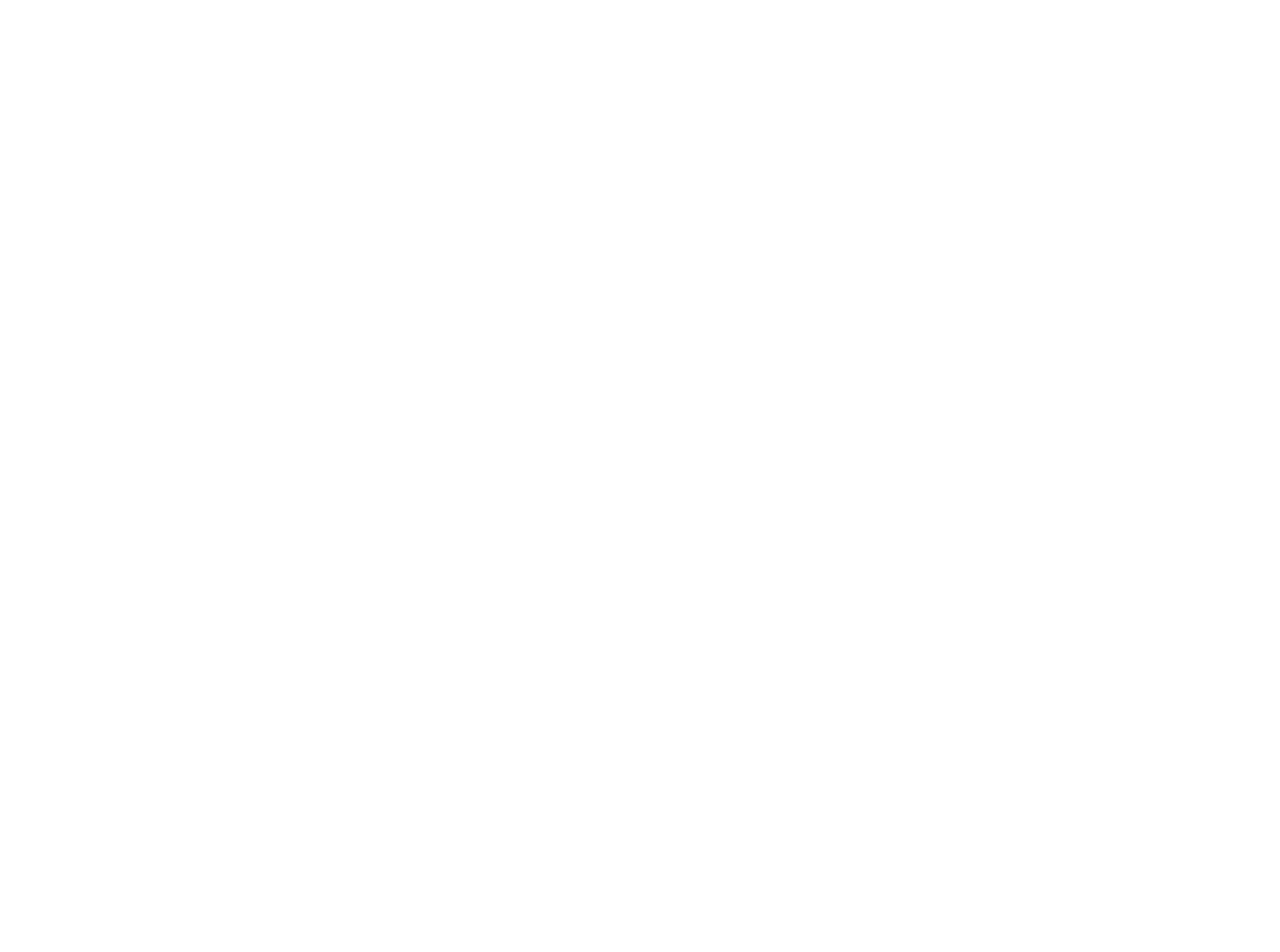
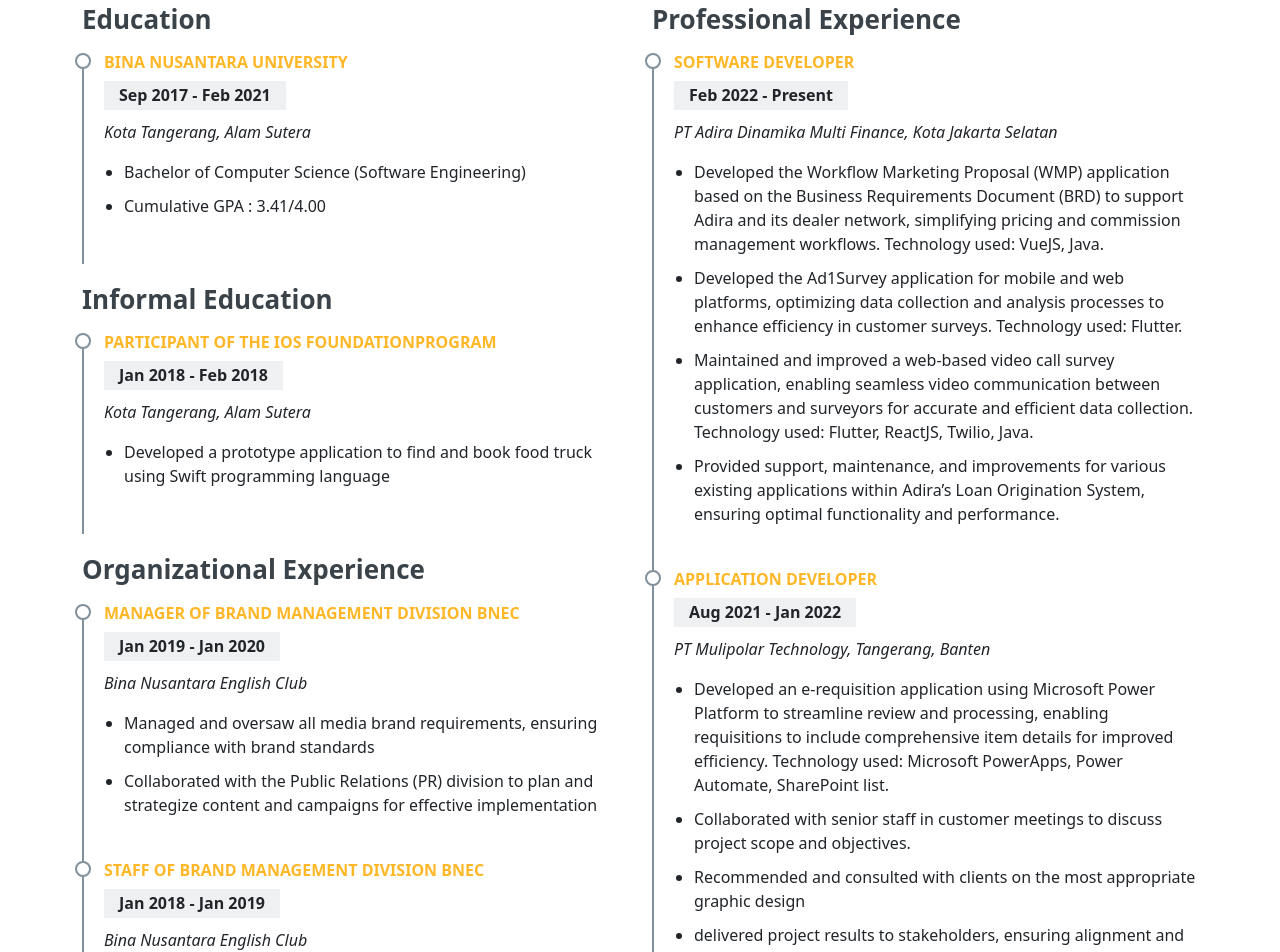
Before and after one commit to AloisiusBagas/vue-portofolio, a Vue app: page / in a window 1280 px wide. Shown: the part 1580-2532 px from the top of the page. Before the commit the page ends 1581 px from the top, so only its background shows below. Built offline with nearby package versions, Linux system fonts and the light colour scheme; no server answers.

Commit message:
Add Portofolio

```diff
--- /dev/null
+++ b/src/components/ResumeSection.vue
@@ -0,0 +1,209 @@
+<template>
+  <section id="resume" class="resume py-5 px-4">
+    <div class="container">
+      <h2 class="d-flex justify-content-center mb-2">My Resume</h2>
+
+      <div class="row">
+        <div class="col-lg-6">
+          <h3 class="resume-title">Education</h3>
+          <div v-for="(edu, index) in education" :key="index" class="resume-item">
+            <h4>{{ edu.degree }}</h4>
+            <h5>{{ edu.years }}</h5>
+            <p>
+              <em>{{ edu.institution }}</em>
+            </p>
+            <p>
+              <ul>
+              <li v-for="(desc, idx) in edu.description" :key="idx">{{ desc }}</li>
+            </ul>
+            </p>
+          </div>
+          <h3 class="resume-title">Informal Education</h3>
+          <div v-for="(edu, index) in informalEducation" :key="index" class="resume-item">
+            <h4>{{ edu.degree }}</h4>
+            <h5>{{ edu.years }}</h5>
+            <p>
+              <em>{{ edu.institution }}</em>
+            </p>
+            <p>
+              <ul>
+              <li v-for="(desc, idx) in edu.description" :key="idx">{{ desc }}</li>
+            </ul>
+            </p>
+          </div>
+          <h3 class="resume-title">Organizational Experience</h3>
+          <div v-for="(exp, index) in organizationalExperience" :key="index" class="resume-item">
+            <h4>{{ exp.degree }}</h4>
+            <h5>{{ exp.years }}</h5>
+            <p>
+              <em>{{ exp.institution }}</em>
+            </p>
+            <p>
+              <ul>
+              <li v-for="(desc, idx) in exp.description" :key="idx">{{ desc }}</li>
+            </ul>
+            </p>
+          </div>
+        </div>
+
+        <div class="col-lg-6">
+          <h3 class="resume-title">Professional Experience</h3>
+          <div v-for="(job, index) in experience" :key="index" class="resume-item">
+            <h4>{{ job.title }}</h4>
+            <h5>{{ job.years }}</h5>
+            <p>
+              <em>{{ job.company }}</em>
+            </p>
+            <ul>
+              <li v-for="(task, idx) in job.tasks" :key="idx">{{ task }}</li>
+            </ul>
+          </div>
+        </div>
+      </div>
+    </div>
+  </section>
+</template>
+
+<script setup lang="ts">
+import { ref } from 'vue'
+
+const education = ref([
+  {
+    degree: 'Bina Nusantara University',
+    years: 'Sep 2017 - Feb 2021',
+    institution: 'Kota Tangerang, Alam Sutera',
+    description: [
+      'Bachelor of Computer Science (Software Engineering)',
+      'Cumulative GPA : 3.41/4.00'
+    ]
+  }
+])
+
+const informalEducation = ref([
+  {
+    degree: 'Participant of the IOS FoundationProgram',
+    years: 'Jan 2018 - Feb 2018',
+    institution: 'Kota Tangerang, Alam Sutera',
+    description: [
+      'Developed a prototype application to find and book food truck using Swift programming language',
+    ]
+  }
+])
+
+const organizationalExperience = ref([
+  {
+    degree: 'Manager of Brand Management Division BNEC',
+    years: 'Jan 2019 - Jan 2020',
+    institution: 'Bina Nusantara English Club',
+    description: [
+      'Managed and oversaw all media brand requirements, ensuring compliance with brand standards',
+      'Collaborated with the Public Relations (PR) division to plan and strategize content and campaigns for effective implementation'
+    ]
+  },
+  {
+    degree: 'Staff of Brand Management Division BNEC',
+    years: 'Jan 2018 - Jan 2019',
+    institution: 'Bina Nusantara English Club',
+    description: [
+      'Produced compelling digital content for social and print media platforms and supported event design needs to enhance brand visibility.',
+    ]
+  }
+])
+
+const experience = ref([
+  {
+    title: 'Software Developer',
+    years: 'Feb 2022 - Present',
+    company: 'PT Adira Dinamika Multi Finance, Kota Jakarta Selatan',
+    tasks: [
+      'Developed the Workflow Marketing Proposal (WMP) application based on the Business Requirements Document (BRD) to support Adira and its dealer network, simplifying pricing and commission management workflows. Technology used: VueJS, Java.',
+      'Developed the Ad1Survey application for mobile and web platforms, optimizing data collection and analysis processes to enhance efficiency in customer surveys. Technology used: Flutter.',
+      'Maintained and improved a web-based video call survey application, enabling seamless video communication between customers and surveyors for accurate and efficient data collection. Technology used: Flutter, ReactJS, Twilio, Java.',
+      'Provided support, maintenance, and improvements for various existing applications within Adira’s Loan Origination System, ensuring optimal functionality and performance.'
+    ]
+  },
+  {
+    title: 'Application Developer',
+    years: 'Aug 2021 - Jan 2022',
+    company: 'PT Mulipolar Technology, Tangerang, Banten',
+    tasks: [
+      'Developed an e-requisition application using Microsoft Power Platform to streamline review and processing, enabling requisitions to include comprehensive item details for improved efficiency. Technology used: Microsoft PowerApps, Power Automate, SharePoint list.',
+      'Collaborated with senior staff in customer meetings to discuss project scope and objectives.',
+      'Recommended and consulted with clients on the most appropriate graphic design',
+      'delivered project results to stakeholders, ensuring alignment and transparency.'
+    ]
+  },
+  {
+    title: 'Full Stack Developer',
+    years: 'Mar 2020 - Jul 2021',
+    company: 'PT Accelist Lentera Indonesia,Tangerang Selatan, Banten',
+    tasks: [
+      'Promoted to Full-Stack Web Developer at PT Adicita Inovasi Teknologi; developed Confins software solutions for the financial services and multi-finance sectors. Technology used: .NET, AngularJS.',
+      'Improved and maintained the iTalent e-learning app, achieving 10K+ downloads on Google Play and the Apple App Store.  Technology used: Flutter, dotNET.',
+    ]
+  },
+  {
+    title: 'Marketing Team',
+    years: 'jun 2019 - Jun 2020',
+    company: 'Bina Nusantara University,Tangerang, Banten',
+    tasks: [
+      'Enhanced BINUS University’s image by actively supporting key events, including Edufair, Campus Tour, and MassProm',
+      'Conducted marketing research to develop effective promotion and branding strategies.',
+      'Created engaging content for social and print media content to establish and strengthen company branding.',
+
+    ]
+  }
+])
+</script>
+
+<style scoped>
+.resume .resume-title {
+  font-size: 26px;
+  font-weight: 700;
+  margin-top: 20px;
+  margin-bottom: 20px;
+  color: #3b434a;
+}
+.resume .resume-item {
+  padding: 0 0 20px 20px;
+  margin-top: -2px;
+  border-left: 2px solid #82909c;
+  position: relative;
+}
+.resume .resume-item h4 {
+  line-height: 18px;
+  font-size: 16px;
+  font-weight: 700;
+  text-transform: uppercase;
+  color: #ffb727;
+  margin-bottom: 10px;
+}
+.resume .resume-item h5 {
+  font-size: 16px;
+  background: #eef0f2;
+  padding: 5px 15px;
+  display: inline-block;
+  font-weight: 600;
+  margin-bottom: 10px;
+}
+.resume .resume-item ul {
+  padding-left: 20px;
+}
+.resume .resume-item ul li {
+  padding-bottom: 10px;
+}
+.resume .resume-item:last-child {
+  padding-bottom: 0;
+}
+.resume .resume-item::before {
+  content: '';
+  position: absolute;
+  width: 16px;
+  height: 16px;
+  border-radius: 50px;
+  left: -9px;
+  top: 0;
+  background: #fff;
+  border: 2px solid #82909c;
+}
+</style>
--- a/src/components/portofolio/PortfolioSection.vue
+++ b/src/components/portofolio/PortfolioSection.vue
@@ -1,11 +1,16 @@
 <!-- src/components/PortfolioSection.vue -->
 <template>
-  <section id="portfolio" class="portfolio">
+  <section id="portfolio" class="portfolio py-5 px-4">
     <div class="container">
       <h2 class="d-flex justify-content-center mb-2">Portfolio</h2>
       <ul class="filters d-flex justify-content-center">
-        <li v-for="(filter, index) in filters" :key="index" :class="{ 'filter-active': selectedFilter === filter }"
-          @click="setFilter(filter)" class="filter-item">
+        <li
+          v-for="(filter, index) in filters"
+          :key="index"
+          :class="{ 'filter-active': selectedFilter === filter }"
+          @click="setFilter(filter)"
+          class="filter-item"
+        >
           {{ filter }}
         </li>
       </ul>
--- a/src/pages/HomePage.vue
+++ b/src/pages/HomePage.vue
@@ -3,6 +3,7 @@
   <main>
     <HeroSection />
     <AboutMeSection />
+    <ResumeSection />
     <PortfolioSection />
   </main>
 </template>
@@ -11,4 +12,5 @@
 import HeroSection from '../components/HeroSection.vue'
 import AboutMeSection from '../components/AboutMeSection.vue'
 import PortfolioSection from '../components/portofolio/PortfolioSection.vue'
+import ResumeSection from '../components/ResumeSection.vue'
 </script>
```
Also changed, not shown: 1 other file (tests, documents, lock files or other folders).
